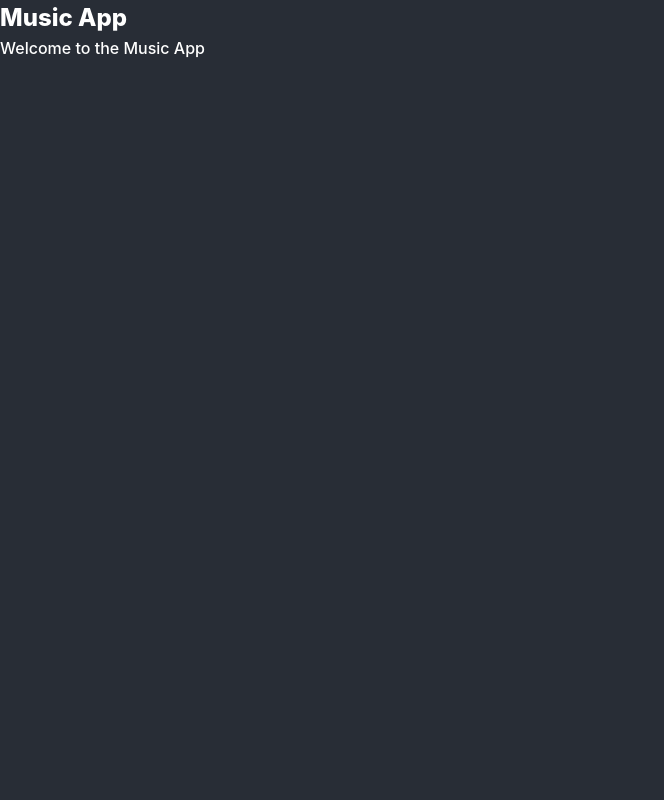
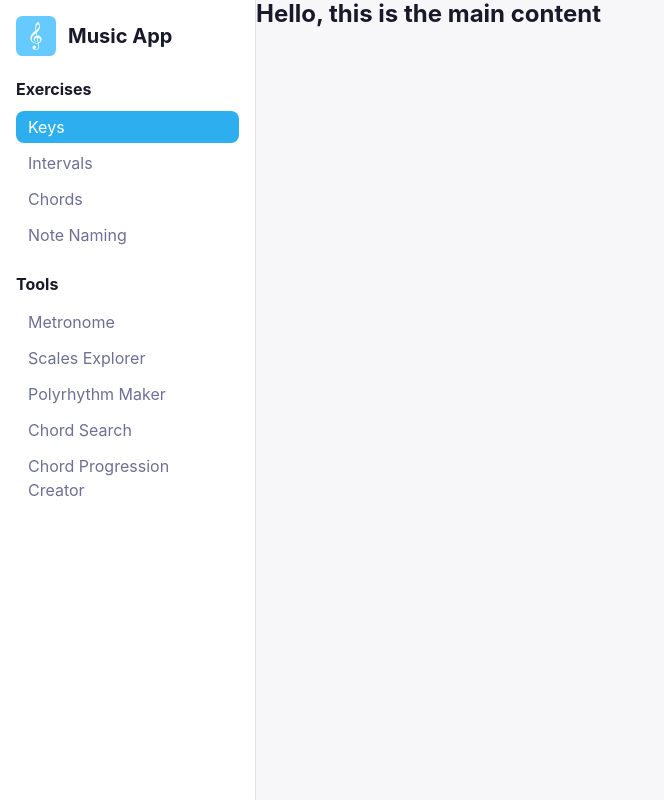
Before and after one commit to DrakeB1234/ToneTools, a SvelteKit app: page / in a window 1280 px wide. Shown: the whole page, without its empty margins (0-664 px from the left). Built offline with nearby package versions, Linux system fonts and the light colour scheme.

Commit message:
starting work on a design system, creating a sidebar component to help develop it.

```diff
--- a/package.json
+++ b/package.json
@@ -19,5 +19,8 @@
 		"svelte-check": "^4.4.6",
 		"typescript": "^6.0.2",
 		"vite": "^8.0.7"
+	},
+	"overrides": {
+		"cookie": "<0.7.0"
 	}
 }
--- a/src/app.css
+++ b/src/app.css
@@ -19,9 +19,8 @@ ol[role="list"] {
   list-style: none;
 }
 
-/* Set core root defaults */
-html {
-  scroll-behavior: smooth;
+a {
+  text-decoration: none;
 }
 
 /* Set core body defaults */
@@ -43,26 +42,33 @@ a {
 
 :root {
   --palette-white: #ffffff;
+  --palette-black: #000000;
 
-  --palette-grey-100: #f0f1f5;
-  --palette-grey-200: #c7ccd6;
-  --palette-grey-300: #a3a9b8;
-  --palette-grey-400: #848da0;
-  --palette-grey-500: #657088;
-  --palette-grey-600: #515a6d;
-  --palette-grey-700: #3d4352;
-  --palette-grey-800: #282d36;
-  --palette-grey-900: #14161b;
+  --palette-neutral-100: #fbfbfc;
+  --palette-neutral-200: #F7F7FA;
+  --palette-neutral-300: #EFEFF4;
+  --palette-neutral-400: #E1E1EB;
+  --palette-neutral-500: #CACADC;
+  --palette-neutral-700: #6F6F95;
+  --palette-neutral-800: #3D3D5C;
+  --palette-neutral-900: #191929;
 
-  --palette-blue-100: #eaf2ff;
-  --palette-blue-200: #aaccff;
-  --palette-blue-300: #80b3ff;
-  --palette-blue-400: #5599ff;
-  --palette-blue-500: #2b80ff;
-  --palette-blue-600: #2266cc;
-  --palette-blue-700: #1a4d99;
-  --palette-blue-800: #113366;
-  --palette-blue-900: #091a33;
+  --palette-primary-100: #E2F1FD;
+  --palette-primary-200: #65CBFE;
+  --palette-primary-300: #2DAFEF;
+  --palette-primary-400: #0852B3;
+
+  --palette-accent-blue-100: #E1ECFD;
+  --palette-accent-blue-200: #3B82F6;
+  --palette-accent-blue-300: #005BF0;
+
+  --palette-accent-purple-100: #EBE3FD;
+  --palette-accent-purple-200: #8B5CF6;
+  --palette-accent-purple-300: #6B2AFF;
+
+  --palette-accent-green-100: #E2FDF4;
+  --palette-accent-green-200: #10B981;
+  --palette-accent-green-300: #008459;
 }
 
 :root {
@@ -70,51 +76,42 @@ a {
   --system-ui: system-ui, "Segoe UI", Roboto, Helvetica, Arial, sans-serif, "Apple Color Emoji", "Segoe UI Emoji", "Segoe UI Symbol";
   --inter: 'Inter Variable', 'Inter', sans-serif;
 
+  /* NAMING font-size-16 == 16px == 1rem */
+  --font-size-14: 0.875rem;
+  --font-size-16: 1rem;
+  --font-size-20: 1.25rem;
+  --font-size-24: 1.5rem;
 
-  /* CHANGE TO NAMING font-size-16 for 16px -> 1rem */
-  --font-size-12: 0.825rem;
-  --font-size-16: 1rem;
-  --font-size-24: 1.5rem;
-  --font-size-40: 2.5rem;
-  --font-size-80: 5rem;
+  --text-box-width-40: 40ch;
+  --text-box-width-60: 60ch;
 
-  --text-box-width-1: 40ch;
-  --text-box-width-2: 60ch;
-  --text-box-width-3: 80ch;
-
-  --space-1: 0.25rem;
-  --space-2: 0.5rem;
-  --space-3: 0.75rem;
-  --space-4: 1rem;
-  --space-5: 1.5rem;
-  --space-6: 2.25rem;
-  --space-7: 3.25rem;
-  --space-8: 4.5rem;
+  --space-4: 0.25rem;
+  --space-8: 0.5rem;
+  --space-12: 0.75rem;
+  --space-16: 1rem;
+  --space-24: 1.5rem;
+  --space-36: 2.25rem;
+  --space-52: 3.25rem;
+  --space-72: 4.5rem;
 
   --radius-4: 4px;
   --radius-8: 8px;
   --radius-16: 16px;
   --radius-full: 9999px;
 
-  --color-primary: var(--palette-blue-500);
-  --color-on-primary: var(--palette-white);
+  --color-bg-app: var(--palette-neutral-200);
+  --color-bg-surface: var(--palette-white);
+  --color-bg-surface-hover: var(--palette-neutral-200);
 
-  --color-background: var(--palette-grey-800);
-  --color-on-background: var(--palette-grey-800);
-  --color-background-border: var(--palette-grey-200);
+  --color-border: var(--palette-neutral-400);
 
-  --color-surface: var(--palette-white);
-  --color-on-surface: var(--palette-grey-800);
-  --color-surface-border: var(--palette-grey-200);
+  --color-text: var(--palette-neutral-900);
+  --color-text-light: var(--palette-neutral-700);
 
-  --color-font: var(--palette-white);
-  --color-font-light: var(--palette-grey-400);
-
-  --color-error: rgb(255, 85, 85);
-  --color-on-error: rgb(46, 0, 0);
-
-  --color-success: rgb(99, 255, 85);
-  --color-on-success: rgb(10, 36, 7);
+  --color-brand-light: var(--palette-primary-100);
+  --color-brand-base: var(--palette-primary-200);
+  --color-brand-hover: var(--palette-primary-300);
+  --color-brand-on: var(--palette-primary-400);
 
   --ease-in-sine: cubic-bezier(0.12, 0, 0.39, 0);
   --transition-color: background-color 0.2s var(--ease-in-sine);
@@ -122,17 +119,53 @@ a {
 
 body {
   font-family: var(--inter);
-  background-color: var(--color-background);
+  background-color: var(--color-bg-app);
 }
 
-:is(p, h1, h2, h3).heading {
-  font-weight: 800;
-  font-size: var(--font-size-24);
+p,
+h1,
+h2,
+h3 {
+  color: var(--color-text);
 }
 
-:is(p, h1, h2, h3) {
-  font-weight: 500;
+h1 {
+  line-height: 1.2;
+  font-size: var(--font-size-24);
+  font-weight: 700;
+}
+
+h1.small {
+  font-size: var(--font-size-20);
+}
+
+h2 {
+  line-height: 1.2;
+  font-size: var(--font-size-20);
+  font-weight: 700;
+}
+
+h3 {
+  line-height: 1.2;
   font-size: var(--font-size-16);
-  color: var(--color-font);
+  font-weight: 700;
+}
+
+p,
+a {
   line-height: 1.5;
+  font-size: var(--font-size-16);
+  font-weight: 400;
 }
+
+p.light,
+a.light {
+  color: var(--color-text-light);
+}
+
+p.caption {
+  line-height: 1.4;
+  font-size: var(--font-size-14);
+  font-weight: 400;
+  color: var(--color-text-light);
+}
--- /dev/null
+++ b/src/lib/components/Sidebar.svelte
@@ -0,0 +1,91 @@
+<aside>
+  <div class="container__logo">
+    <img src="images/logo.svg" alt="Music App Logo" width="40" height="40" />
+    <h1 class="small">Music App</h1>
+  </div>
+
+  <nav aria-label="Main Navigation">
+    <h3>Exercises</h3>
+    <ul role="list">
+      <li>
+        <a class="light active" href="/">Keys</a>
+      </li>
+      <li><a class="light" href="/">Intervals</a></li>
+      <li><a class="light" href="/">Chords</a></li>
+      <li><a class="light" href="/">Note Naming</a></li>
+    </ul>
+    <h3>Tools</h3>
+    <ul role="list">
+      <li><a class="light" href="/">Metronome</a></li>
+      <li><a class="light" href="/">Scales Explorer</a></li>
+      <li><a class="light" href="/">Polyrhythm Maker</a></li>
+      <li><a class="light" href="/">Chord Search</a></li>
+      <li><a class="light" href="/">Chord Progression Creator</a></li>
+    </ul>
+  </nav>
+</aside>
+
+<style>
+  aside {
+    display: flex;
+    flex-direction: column;
+
+    height: 100dvh;
+    width: 20dvw;
+    max-width: 320px;
+    min-width: 200px;
+    padding: var(--space-16);
+
+    border-right: 1px solid var(--color-border);
+    background-color: var(--color-bg-surface);
+  }
+
+  div.container__logo {
+    display: flex;
+    align-items: center;
+    gap: var(--space-12);
+  }
+
+  nav {
+    margin-top: var(--space-24);
+  }
+
+  nav > h3:not(:first-child) {
+    margin-top: var(--space-24);
+  }
+
+  ul {
+    display: flex;
+    flex-direction: column;
+    gap: var(--space-4);
+
+    margin-top: var(--space-12);
+  }
+
+  li {
+    list-style: none;
+    width: 100%;
+  }
+
+  li a {
+    display: flex;
+    align-items: center;
+
+    width: 100%;
+    padding: var(--space-4) var(--space-12);
+    border-radius: var(--radius-8);
+
+    text-decoration: none;
+    transition: var(--transition-color);
+  }
+
+  li a:hover {
+    background-color: var(--palette-neutral-300);
+  }
+
+  /* 4. Active state */
+  li a.active {
+    background-color: var(--palette-primary-300);
+    color: var(--palette-white);
+  }
+</style>
--- a/src/routes/+page.svelte
+++ b/src/routes/+page.svelte
@@ -1,2 +1,16 @@
-<h1 class="heading">Music App</h1>
-<p>Welcome to the Music App</p>
+<script>
+  import Sidebar from "$lib/components/Sidebar.svelte";
+</script>
+
+<div>
+  <Sidebar />
+  <main>
+    <h1>Hello, this is the main content</h1>
+  </main>
+</div>
+
+<style>
+  div {
+    display: flex;
+  }
+</style>
```
Also changed, not shown: static/images/logo.svg (added).
